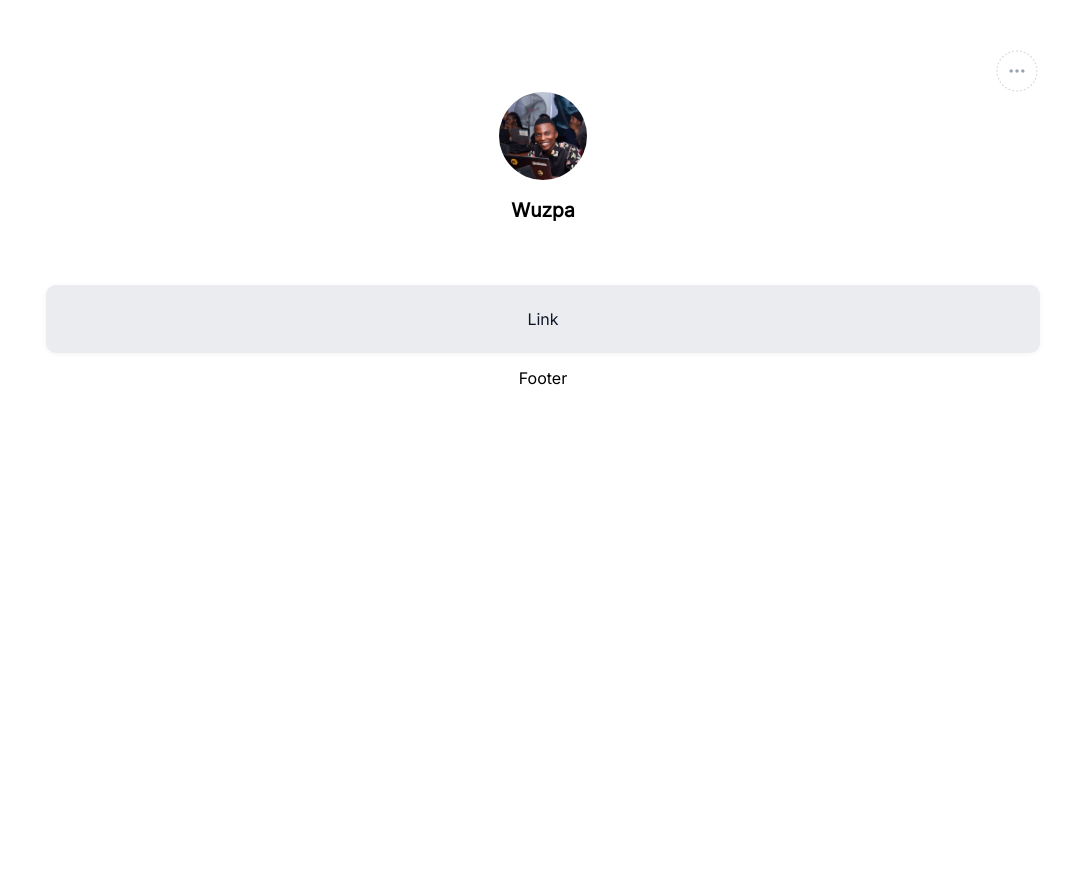
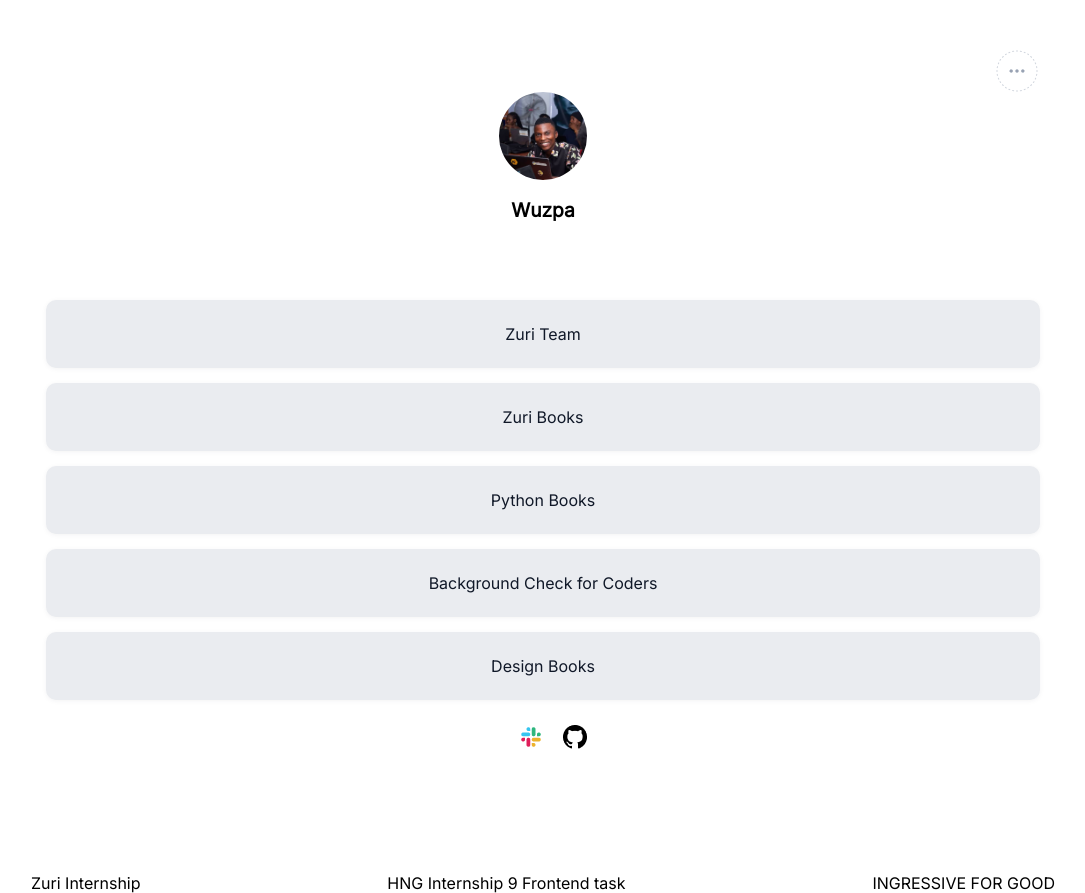
Before and after one commit to PeroHub/linktree, a React (Create React App) app: page / in a window 1280 px wide. Shown: the whole page, without its empty margins (97-1182 px from the left). Before the commit the page ends 800 px from the top, so only its background shows below. Built offline with nearby package versions, Linux system fonts and the light colour scheme.

Commit message:
implemented link button section

```diff
--- a/public/index.html
+++ b/public/index.html
@@ -24,7 +24,7 @@
       work correctly both with client-side routing and a non-root public URL.
       Learn how to configure a non-root public URL by running `npm run build`.
     -->
-    <title>React App</title>
+    <title>Linktree</title>
   </head>
   <body>
     <noscript>You need to enable JavaScript to run this app.</noscript>
--- a/src/App.css
+++ b/src/App.css
@@ -9,6 +9,14 @@
 
 .App {
   text-align: center;
+}
+
+.icon {
+  margin-top: 10px;
+}
+
+.icon img {
+  margin-left: 20px;
 }
 
 @media screen and (min-width: 700px) {
--- a/src/App.js
+++ b/src/App.js
@@ -1,9 +1,12 @@
 // import logo from './logo.svg';
-import logo from './image/peter.jpg'
-import './App.css';
 import Link from './components/link/Link';
 import Profile from './components/profile/Profile';
 import Footer from './components/footer/Footer';
+
+import logo from './image/peter.jpg'
+import slack from './image/slack.png'
+import github from './image/github.png'
+import './App.css';
 
 
 const linkTree = {
@@ -15,12 +18,12 @@ const linkTree = {
     }
   ],
   links: [
-    { name : 'Twitter Link', link: 'https://twitter.com/Wuzpa' },
-    { name : 'Zuri Team', link: 'https://traning.zuri.team' },
-    { name : 'Zuri Books', link: 'https://books.zuri.team' },
-    { name : 'Python Books', link: 'https://books.zuri.team/python-for-beginners?ref_id=mrp' },
-    { name : 'Background Check for Coders', link: ' https://background.zuri.team' },
-    { name : 'Design Books', link: 'https://books.zuri.team/design-rules' },
+    // { name : 'Twitter Link', link: 'https://twitter.com/Wuzpa' },
+    { name : 'Zuri Team', id: 'btn__zuri', link: 'https://traning.zuri.team' },
+    { name : 'Zuri Books', id: 'books', link: 'https://books.zuri.team' },
+    { name : 'Python Books', id: 'book__python', link: 'https://books.zuri.team/python-for-beginners?ref_id=mrp' },
+    { name : 'Background Check for Coders', id: 'pitch', link: ' https://background.zuri.team' },
+    { name : 'Design Books', id: 'book__design', link: 'https://books.zuri.team/design-rules' },
   ]
 }
 
@@ -31,7 +34,11 @@ function App() {
         <Profile data={linkTree.profile} />
       </header>
       <main>
-        <Link />
+        <Link data={linkTree.links} />
+        <div className='icon'>
+          <img src={slack} alt="slack" />
+          <img src={github} alt="github" />
+        </div>
       </main>
       <footer>
         <Footer />
--- a/src/components/footer/Footer.js
+++ b/src/components/footer/Footer.js
@@ -1,7 +1,12 @@
 import React from 'react'
+import './footer.css'
 
 export default function Footer() {
   return (
-    <div>Footer</div>
+    <div className='footer-container'>
+      <span>Zuri Internship</span>
+      <span>HNG Internship 9 Frontend task</span>
+      <span>INGRESSIVE FOR GOOD</span>
+    </div>
   )
 }
--- a/src/components/footer/footer.css
+++ b/src/components/footer/footer.css
@@ -0,0 +1,17 @@
+.footer-container {
+    margin-top: 100px;
+    display: flex;
+    flex-direction: column;
+    justify-content: space-between;
+    align-items: center;
+}
+
+.footer-container span {
+    margin-top: 20px;
+}
+
+@media screen and (min-width: 700px) {
+    .footer-container {
+        flex-direction: row;
+    }
+}
--- a/src/components/link/Link.js
+++ b/src/components/link/Link.js
@@ -1,13 +1,17 @@
 import React from 'react'
 import './link.css'
 
-export default function Link() {
+export default function Link({data}) {
   return (
     <div className='link'>
-      <a>
+      {data.map((item, index) => (
 
-      <button>Link</button>
-      </a>
+      <div key={index} style={{marginTop: "15px"}}>
+        <a key={index}>
+          <button id={item.id}>{item.name}</button>
+        </a>
+      </div>
+      ))}
     </div>
   )
 }
--- a/src/components/profile/Profile.js
+++ b/src/components/profile/Profile.js
@@ -7,12 +7,12 @@ export default function Profile({data}) {
   return (
     <div className='profile-main'>
         <img className='share' src={share} alt="share" />
-        <div className='img-container'>
+        <div id='profile__img' className='img-container'>
             <img src={data[0].image} alt="Peter Ime" />
 
         </div>
-        <p>{data[0].twitterUsername}</p>
-        <p>{data[0].slackName}</p>
+        <p id='twitter'>{data[0].twitterUsername}</p>
+        <p id='slack'>{data[0].slackName}</p>
     </div>
   )
 }
```
Also changed, not shown: src/image/github.png (added), src/image/slack.png (added).
